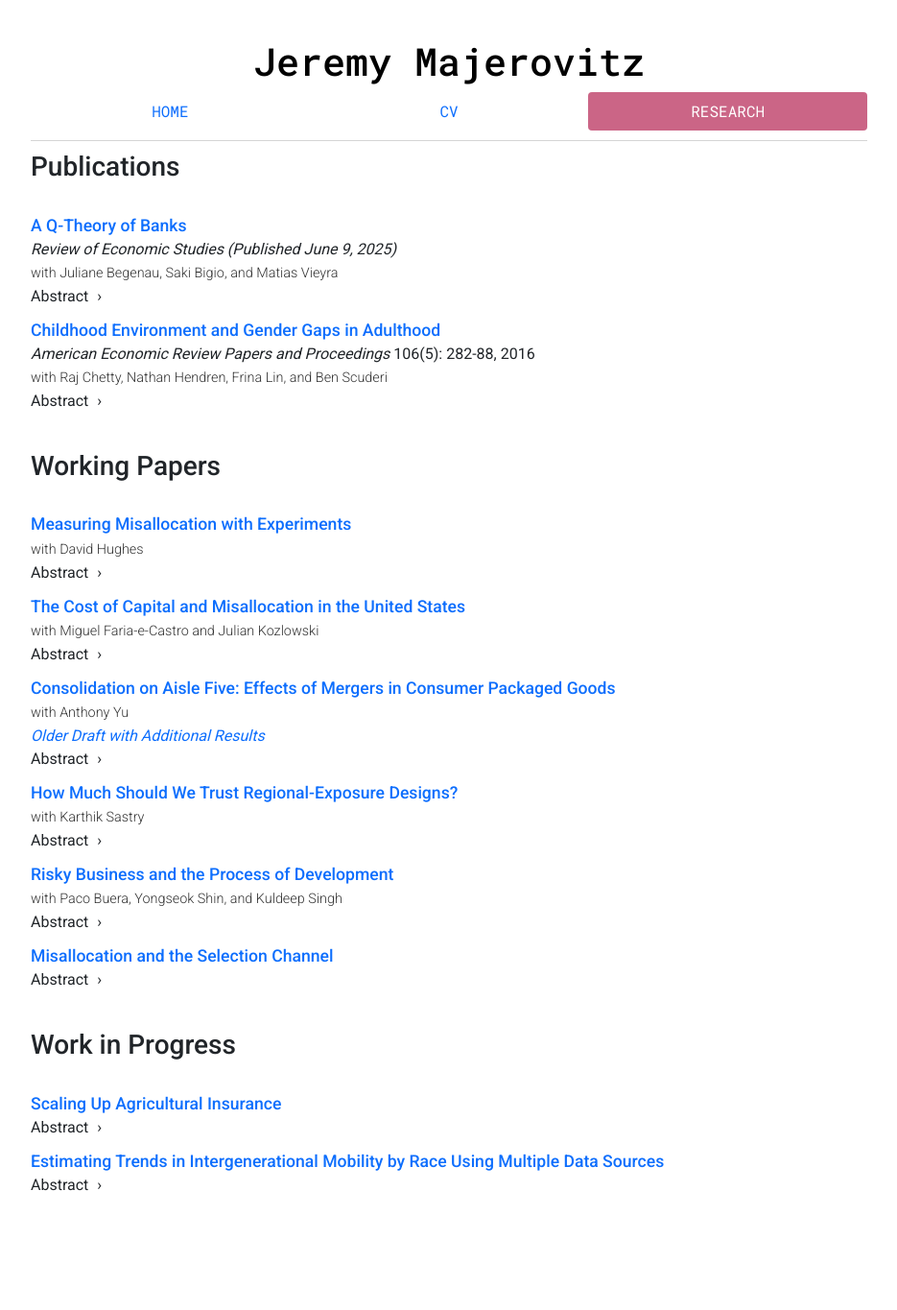
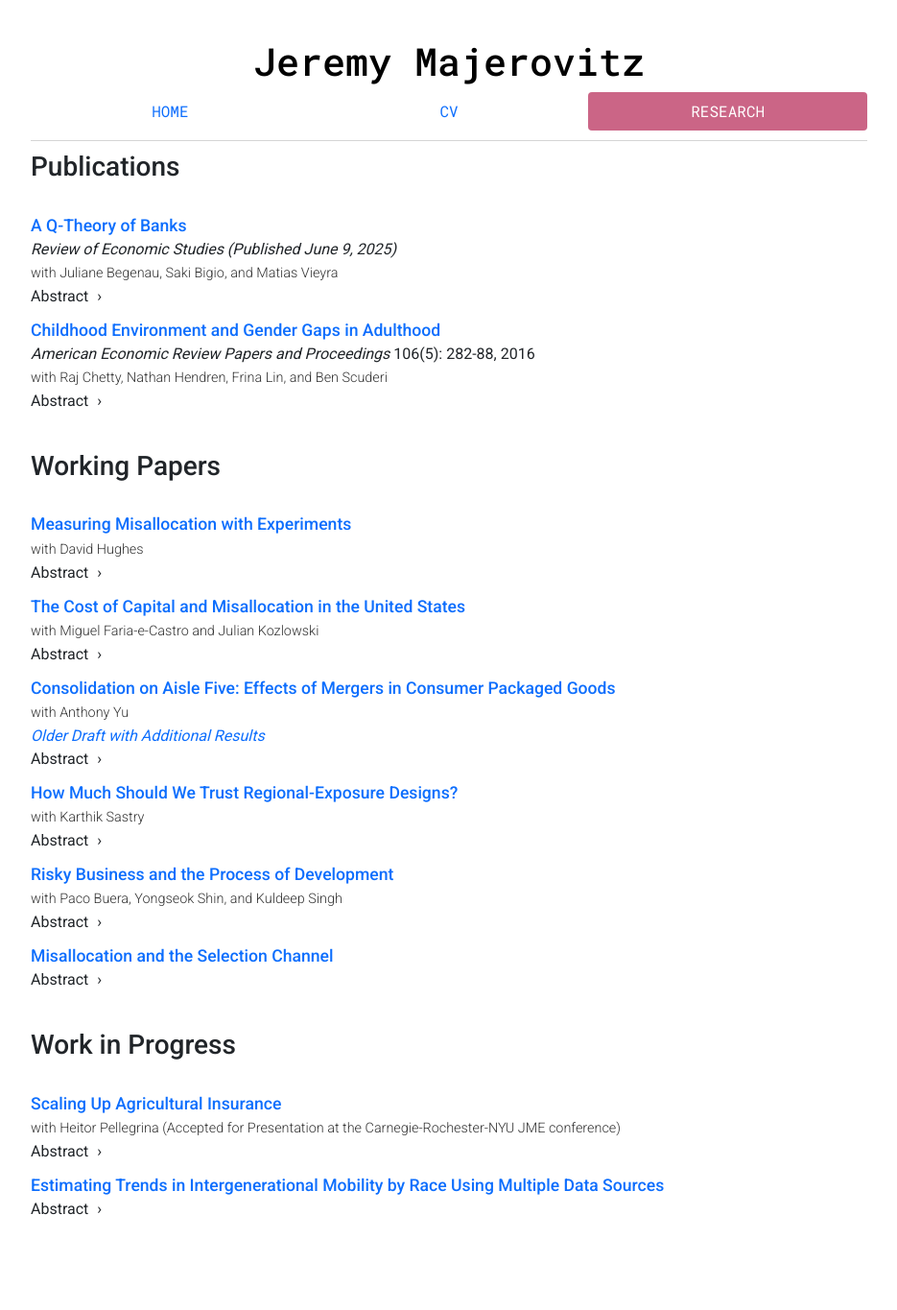
Before and after one commit to jmajic/jmajic.github.io, a Jekyll site: the page built from research/index.html, in a window 1280 px wide. Shown: the whole page at 96% size, without its empty margins (172-1107 px from the left). Built offline with Jekyll 4.4.1, drawn with Linux system fonts in a browser that asks for light colours; before the commit the page ends 1340 px from its top, so only the background shows below that.

Commit message:
Add coauthor and abstract to research paper entry
Added coauthor information and abstract for the research paper on agricultural insurance.

```diff
--- a/research/index.html
+++ b/research/index.html
@@ -117,6 +117,7 @@ An important determinant of aggregate productivity is the selection channel: the
 
 <div class="researchpaper">
 <h5><a href="scaling_insurance.pdf">Scaling Up Agricultural Insurance</a></h5>
+<p><span class="coauthor">with Heitor Pellegrina (Accepted for Presentation at the Carnegie-Rochester-NYU JME conference)</span></p>
 <details>
 <summary>Abstract</summary>
 <abstract>
```
